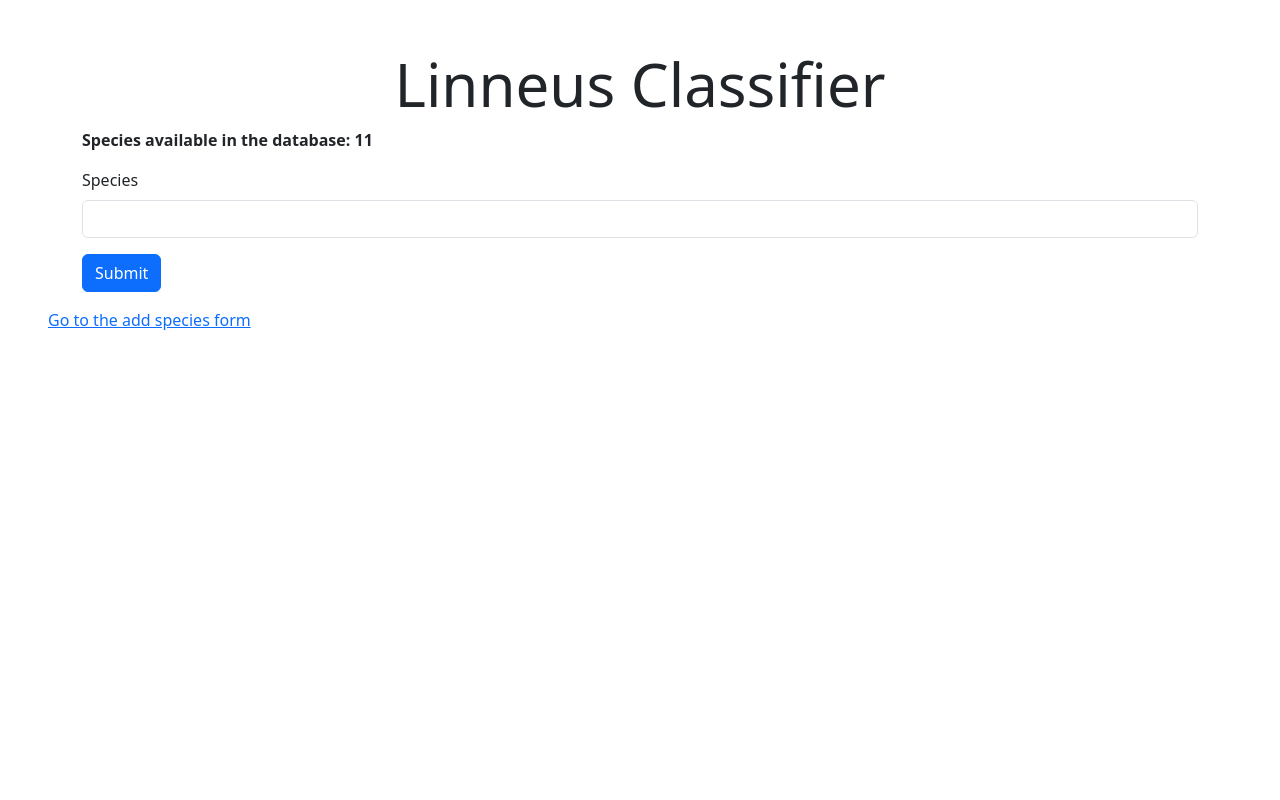
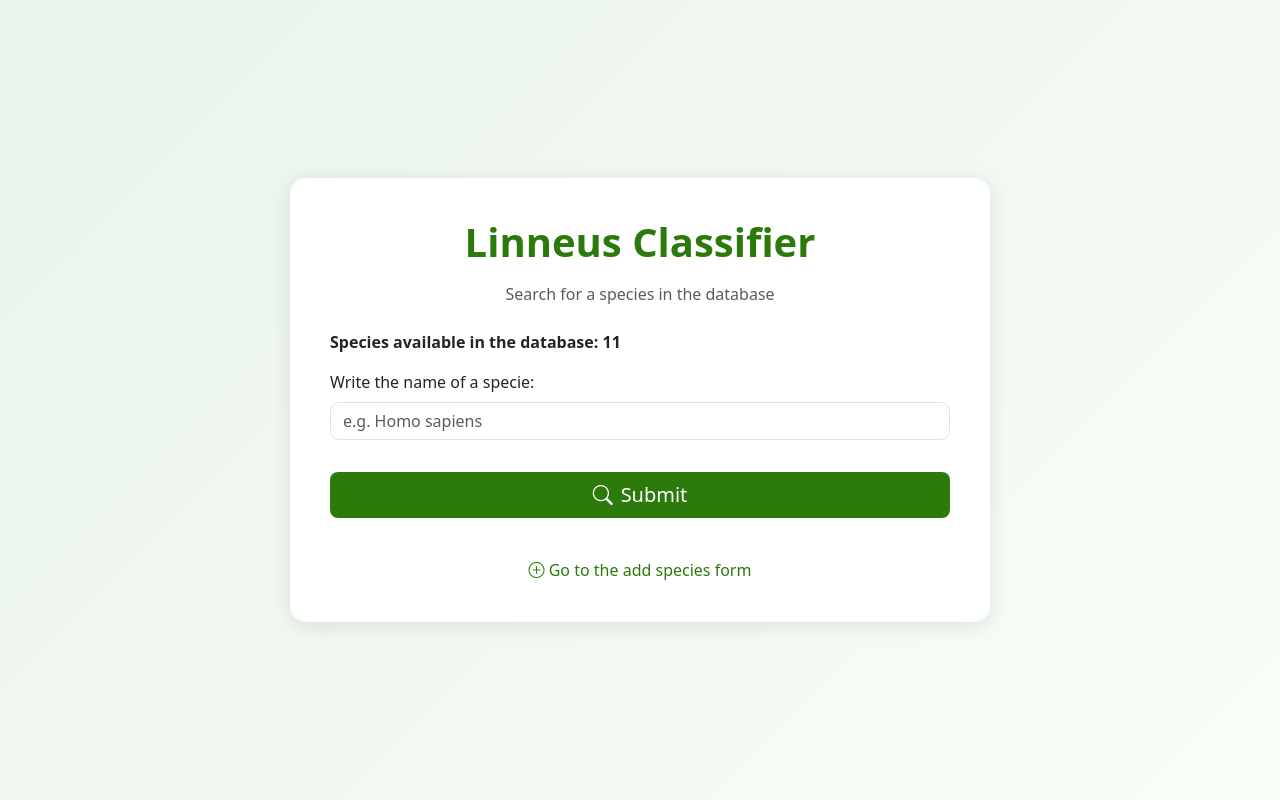
Before and after one commit to camillapaoloni/use_case_laif, a Flask app: page / in a window 1280 px wide. Run offline with Flask 3, Linux system fonts and the light colour scheme; data comes from the database, SQL or seed files in the repository.

Commit message:
Improvments_html

```diff
--- a/templates/index.html
+++ b/templates/index.html
@@ -4,30 +4,103 @@
   <meta charset="UTF-8">
   <meta name="viewport" content="width=device-width, initial-scale=1.0">
   <title>Linneus Classifier</title>
-    <link href="https://cdn.jsdelivr.net/npm/bootstrap@5.3.8/dist/css/bootstrap.min.css" rel="stylesheet" integrity="sha384-sRIl4kxILFvY47J16cr9ZwB07vP4J8+LH7qKQnuqkuIAvNWLzeN8tE5YBujZqJLB" crossorigin="anonymous">
+
+  <!-- Bootstrap & Icons -->
+  <link href="https://cdn.jsdelivr.net/npm/bootstrap@5.3.8/dist/css/bootstrap.min.css" rel="stylesheet">
+  <link href="https://cdn.jsdelivr.net/npm/bootstrap-icons@1.10.5/font/bootstrap-icons.css" rel="stylesheet">
+
+  <style>
+    :root {
+      --bs-primary: #2b7a0b; /* verde salvia coerente con l'altra pagina */
+    }
+
+    body {
+      background: linear-gradient(135deg, #eaf4ea, #f8fdf8);
+      min-height: 100vh;
+      display: flex;
+      align-items: center;
+      justify-content: center;
+    }
+
+    .main-card {
+      background-color: #fff;
+      border-radius: 1rem;
+      box-shadow: 0 4px 20px rgba(0, 0, 0, 0.1);
+      padding: 2.5rem;
+      width: 100%;
+      max-width: 700px;
+      text-align: center;
+    }
+
+    h1 {
+      color: var(--bs-primary);
+      font-weight: 700;
+      margin-bottom: 1rem;
+    }
+
+    .form-control {
+      border-radius: 0.6rem;
+      transition: all 0.2s ease-in-out;
+    }
+
+    .form-control:focus {
+      box-shadow: 0 0 5px rgba(43, 122, 11, 0.4);
+      border-color: #2b7a0b;
+    }
+
+    #button-submit {
+      background-color: var(--bs-primary);
+      border: none;
+      width: 100%;
+      margin-top: 1rem;
+      transition: 0.2s ease-in-out;
+    }
+
+    #button-submit:hover {
+      background-color: #256f09;
+      transform: translateY(-2px);
+    }
+
+    a {
+      color: var(--bs-primary);
+      text-decoration: none;
+      display: inline-block;
+      margin-top: 1.5rem;
+    }
+
+    a:hover {
+      text-decoration: underline;
+    }
+
+    #result {
+      margin-top: 1rem;
+      font-weight: 500;
+    }
+  </style>
 </head>
+
 <body>
-    <h1 class="text-center mt-5" style="font-size: 60px;">Linneus Classifier</h1>
-    <!-- per usare uno stile differente da quello di bootstrap possiamo definire le nostre classi personalizzate nel file CSS usando style="..." -->
-    <form class="container">
-    <!-- container è una classe di Bootstrap che applica un padding orizzontale e centra il contenuto -->
-    <!--form è un elemento HTML che definisce un'area in cui l'utente può inserire dati -->
+  <div class="main-card">
+    <h1>Linneus Classifier</h1>
+    <p class="text-muted mb-4">Search for a species in the database</p>
+
+    <form id="search-form" class="text-start">
       <p class="fw-bold">Species available in the database: {{ n_species }}</p>
-    <!-- n_species è una variabile passata dal server Flask al template HTML, rappresenta il numero di specie disponibili nel database -->
       <div class="mb-3">
-    <label for="input-species" class="form-label">Species</label>
-    <!-- for serve per attivare la label corrispondente quando clicchi l'input-->
-    <input type="text" class="form-control" id="input-species">
+        <label for="input-species" class="form-label">Write the name of a specie:</label>
+        <input type="text" class="form-control" id="input-species" placeholder="e.g. Homo sapiens">
       </div>
-  <button  id="button-submit" type="submit" class="btn btn-primary">Submit</button>
-  <!-- comportamento predefinito di button è quello di ricaricare la pagina web-->
-  <!--in Javascript andremo poi a impedire il comportamento predefinito del form-->
-  <!-- le classi di button sono di Bootstrap e forniscono stili predefiniti per i pulsanti -->
-  <p id="result" class="ms-3"></p>
+
+      <button id="button-submit" type="submit" class="btn btn-primary btn-lg">
+        <i class="bi bi-search me-2"></i>Submit
+      </button>
+
+      <p id="result" class="text-center text-success"></p>
     </form>
-<a href="/add_form" class="ms-5">Go to the add species form</a>
+
+    <a href="/add_form"><i class="bi bi-plus-circle"></i> Go to the add species form</a>
+  </div>
+
   <script src="{{ url_for('static', filename='script.js') }}"></script>
-<!-- url_for è una funzione di Flask che trova nella cartella static il file script.js -->
-<!-- questo viene interpretato dal server Flask e restituito al client, permettendo di includere il file JavaScript nella pagina HTML -->
 </body>
 </html>
```
Lines whose indentation alone changed are shown as unchanged.
